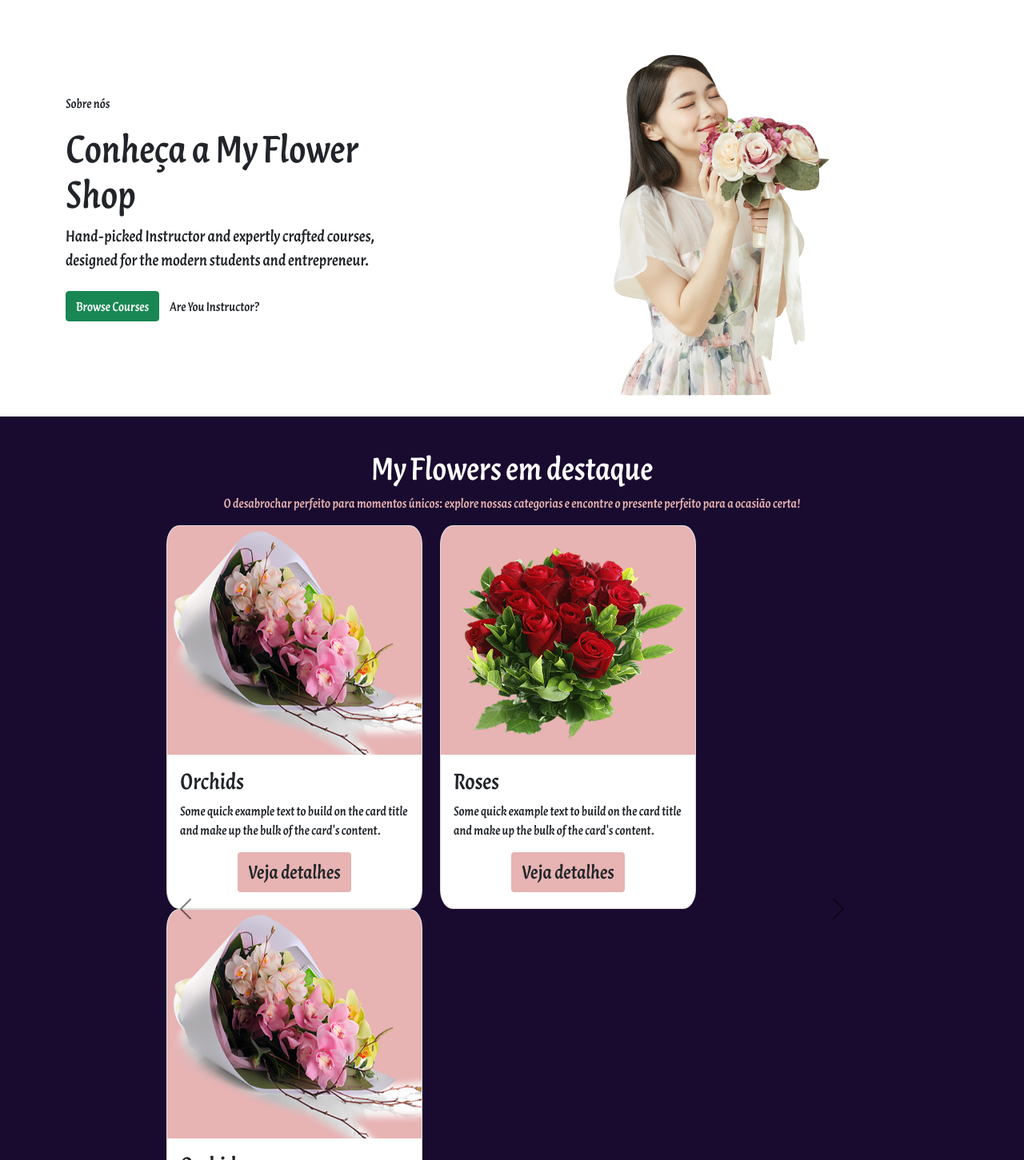
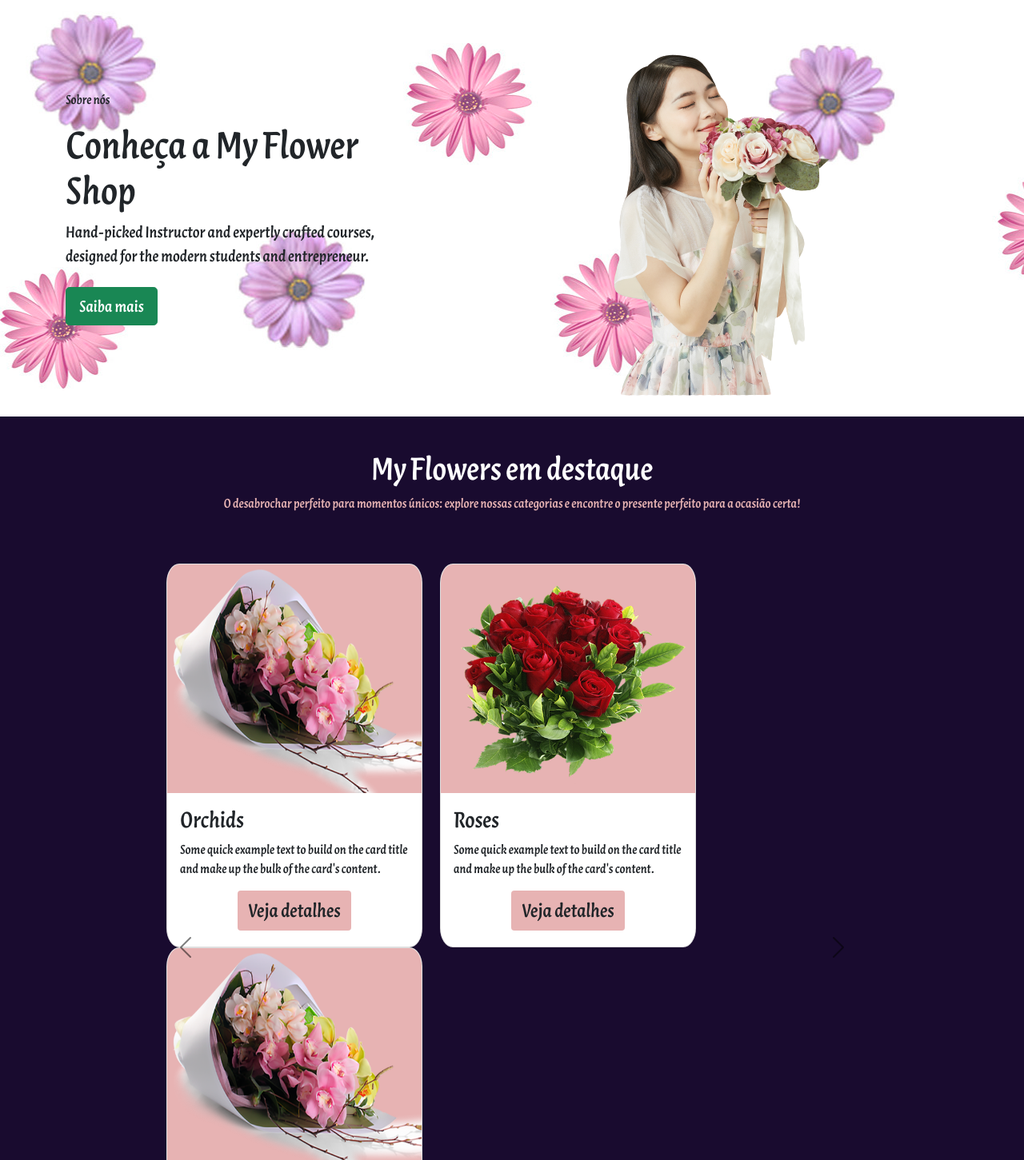
Before and after one commit to Guilherme-Vale-98/flowershop-app-frontend, a React (Create React App) app: page / in a window 1280 px wide. Shown: the part 419-1870 px from the top of the page at 80% size. Built offline with nearby package versions, Linux system fonts and the light colour scheme.

Commit message:
finished hero component

```diff
--- a/src/App.css
+++ b/src/App.css
@@ -1,6 +1,10 @@
 .purple{
   background-color: #031D31;
 
+}
+.flower-bg{
+  background-image: url('/public/images/flowerBackground.jpg');
+  background-repeat: no-repeat;
 }
 .flowerHeader{
   background: rgb(51,14,55);
--- a/src/Layout/Carousel/Carousel.tsx
+++ b/src/Layout/Carousel/Carousel.tsx
@@ -5,7 +5,7 @@ type Props = {}
 const Carousel = (props: Props) => {
     return (
         <div id="carouselExampleControls" className="carousel carousel-dark slide w-75" data-bs-ride="carousel">
-            <div className="carousel-inner">
+            <div className="carousel-inner py-5">
                 <div className="carousel-item active">
                     <div className="row ">
                         <div className="col-lg-3 me-5 ms-5 ">
--- a/src/Layout/Heros/Heros.tsx
+++ b/src/Layout/Heros/Heros.tsx
@@ -4,19 +4,18 @@ type Props = {}
 
 const Heros = (props: Props) => {
     return (
-        <div className=" p-4" style={{backgroundColor: '#FFFFFF'}} >
+        <div className="p-4 flower-bg" style={{backgroundColor: '#FFFFFF'}} >
             <div className="container ">
                 <div className="row align-items-center no-gutters">
                     <div className="col-xl-5 col-lg-6 col-md-12">
-                        <div className="py-4  py-lg-0">
+                        <div className="py-2  py-lg-0">
                             <p className=''>Sobre nós</p>
                             <h1 className="display-5 fw-bold">Conheça a My Flower Shop
                             </h1>
                             <p className=" mb-4 lead">
                                 Hand-picked Instructor and expertly crafted courses, designed for the modern students and entrepreneur.
                             </p>
-                            <a href="pages/course-filter-list.html" className="btn btn-success">Browse Courses</a>
-                            <a href="pages/sign-in.html" className="btn btn-white">Are You Instructor?</a>
+                            <a href="" className="btn btn-lg btn-success">Saiba mais</a>
                         </div>
                     </div>
                     <div className=" col-xl-7 col-lg-6 col-md-12 text-lg-right text-center">
```
Also changed, not shown: public/images/flowerBackground.jpg (added).
